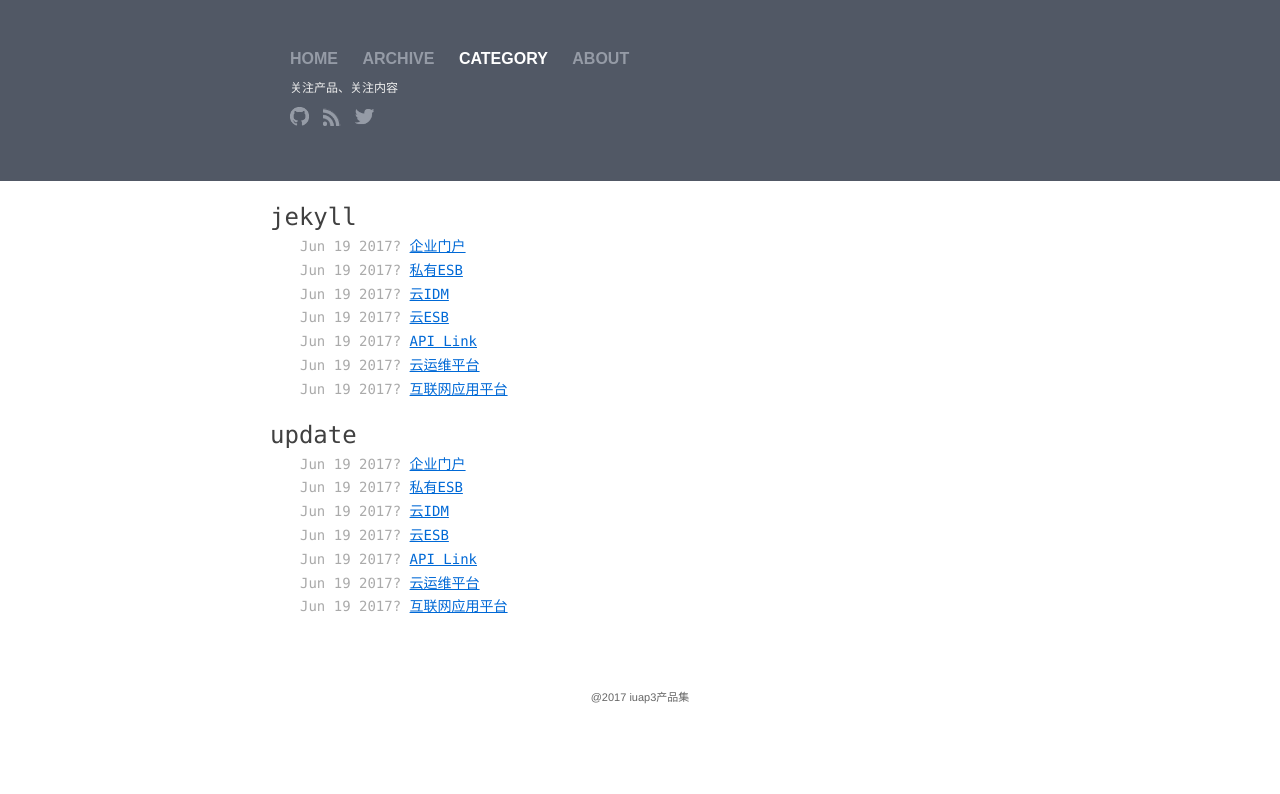
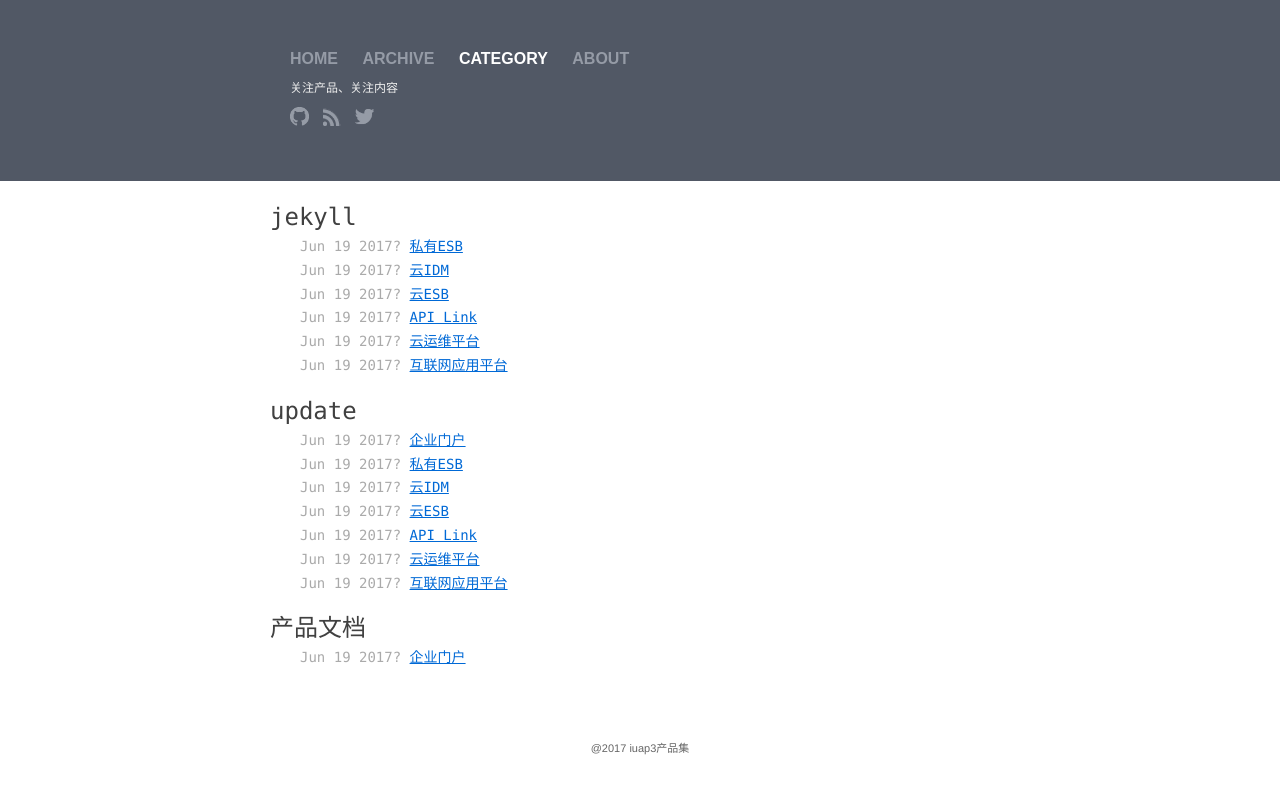
Before and after one commit to walllFlower/blog, a Jekyll site: the page built from category.html, in a window 1280 px wide. Shown: the top 794 px of the page. Built offline with Jekyll 4.4.1, drawn with Linux system fonts in a browser that asks for light colours.

Commit message:
Update 2017-06-19-integration_portal.md

```diff
--- a/_posts/2017-06-19-integration_portal.md
+++ b/_posts/2017-06-19-integration_portal.md
@@ -2,7 +2,7 @@
 layout: post
 title:  "企业门户"
 date:   2017-06-19 14:57:32
-categories: jekyll update
+categories: 产品文档 update
 ---
 
 目录已建好，内容不全。
```
